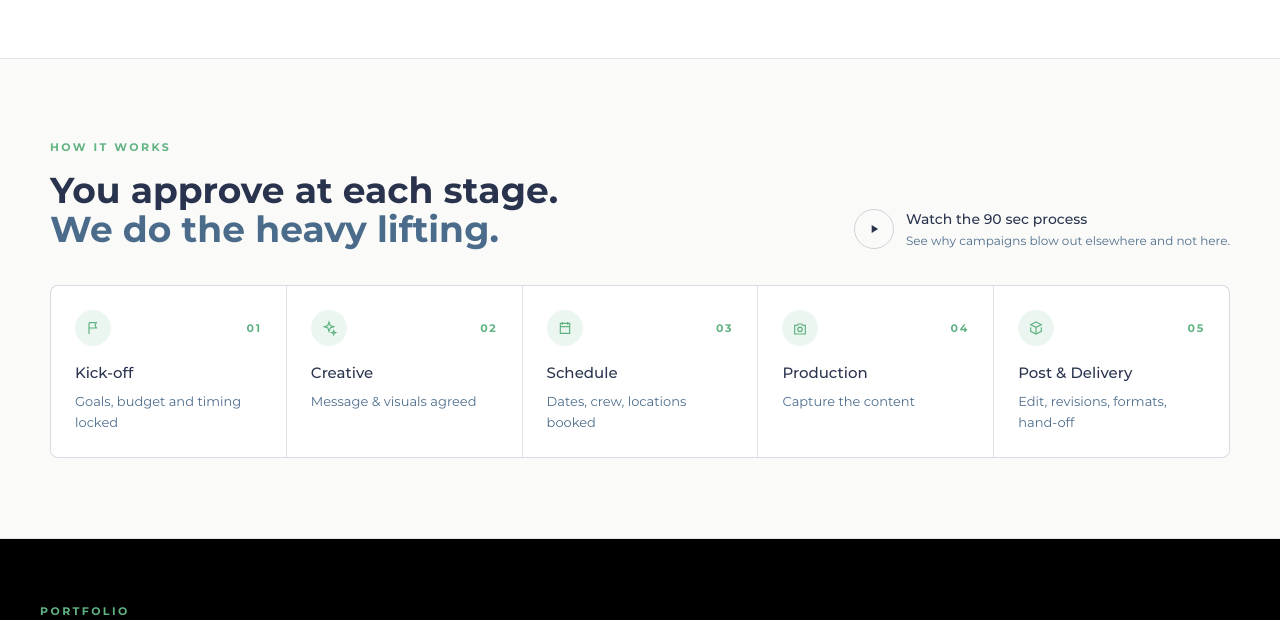
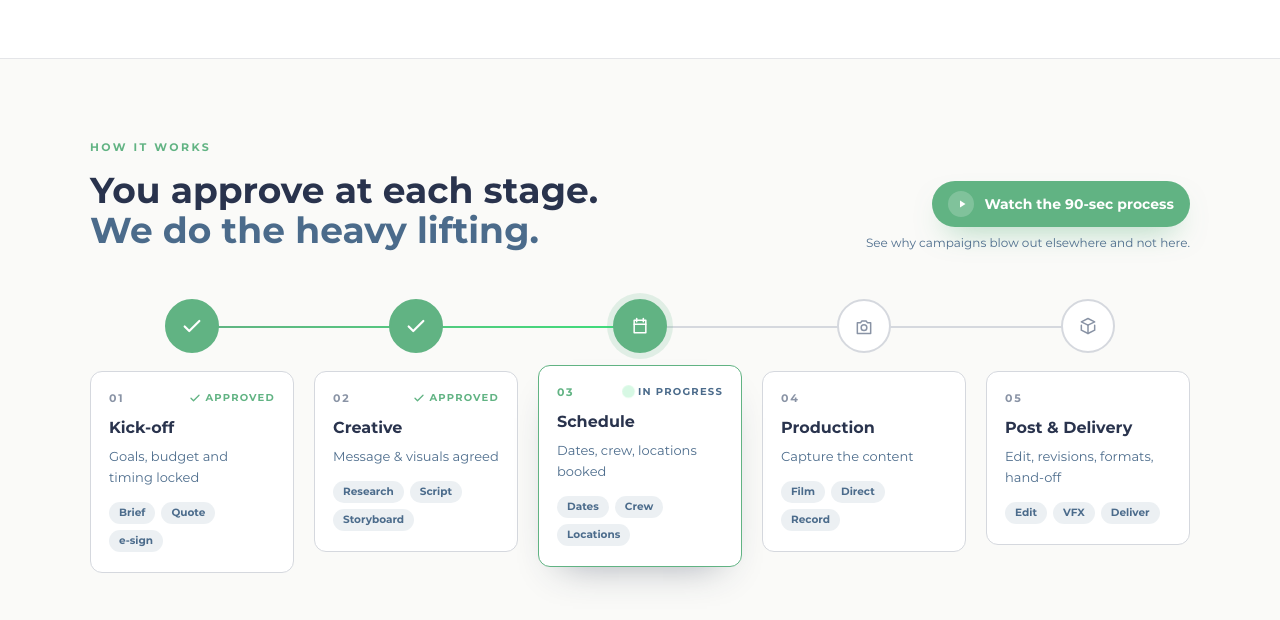
Before and after one commit to titusmaclaren/bif-homepage, a Next.js app: page / in a window 1280 px wide. Shown: the part 2040-2660 px from the top of the page. Built offline with nearby package versions, Linux system fonts and the light colour scheme.

Commit message:
Replace homepage process section

```diff
--- a/app/components/ProcessSteps.tsx
+++ b/app/components/ProcessSteps.tsx
@@ -1,82 +1,270 @@
 "use client";
 
+import { useEffect, useState } from "react";
 import { VideoTrigger } from "./VideoLightbox";
 
-const steps = [
-  { n: 1, title: "Kick-off", blurb: "Goals, budget and timing locked", icon: "flag" },
-  { n: 2, title: "Creative", blurb: "Message & visuals agreed", icon: "spark" },
-  { n: 3, title: "Schedule", blurb: "Dates, crew, locations booked", icon: "calendar" },
-  { n: 4, title: "Production", blurb: "Capture the content", icon: "camera" },
-  { n: 5, title: "Post & Delivery", blurb: "Edit, revisions, formats, hand-off", icon: "package" },
+type StepIconName = "flag" | "spark" | "calendar" | "camera" | "package";
+
+const steps: {
+  n: number;
+  title: string;
+  blurb: string;
+  icon: StepIconName;
+  meta: string[];
+}[] = [
+  {
+    n: 1,
+    title: "Kick-off",
+    blurb: "Goals, budget and timing locked",
+    icon: "flag",
+    meta: ["Brief", "Quote", "e-sign"],
+  },
+  {
+    n: 2,
+    title: "Creative",
+    blurb: "Message & visuals agreed",
+    icon: "spark",
+    meta: ["Research", "Script", "Storyboard"],
+  },
+  {
+    n: 3,
+    title: "Schedule",
+    blurb: "Dates, crew, locations booked",
+    icon: "calendar",
+    meta: ["Dates", "Crew", "Locations"],
+  },
+  {
+    n: 4,
+    title: "Production",
+    blurb: "Capture the content",
+    icon: "camera",
+    meta: ["Film", "Direct", "Record"],
+  },
+  {
+    n: 5,
+    title: "Post & Delivery",
+    blurb: "Edit, revisions, formats, hand-off",
+    icon: "package",
+    meta: ["Edit", "VFX", "Deliver"],
+  },
 ];
 
-type ProcessIcon = (typeof steps)[number]["icon"];
+const ADVANCE_MS = 2800;
 
 export function ProcessSteps() {
+  const [active, setActive] = useState(0);
+  const [paused, setPaused] = useState(false);
+
+  useEffect(() => {
+    if (paused) return undefined;
+
+    const id = window.setInterval(
+      () => setActive((current) => (current + 1) % steps.length),
+      ADVANCE_MS,
+    );
+
+    return () => window.clearInterval(id);
+  }, [paused]);
+
+  const fillPct = (active / (steps.length - 1)) * 100;
+
   return (
-    <section className="bg-off-white py-16 md:py-20 border-y border-fog/60">
-      <div className="mx-auto max-w-[1260px] px-6 lg:px-10">
-        <div className="grid md:grid-cols-12 gap-8 mb-9 items-end">
+    <section className="border-y border-fog/60 bg-off-white py-16 md:py-20">
+      <div className="mx-auto max-w-[1180px] px-6 lg:px-10">
+        <div className="mb-10 grid items-end gap-8 md:mb-12 md:grid-cols-12">
           <div className="md:col-span-7">
-            <p className="text-[11px] uppercase tracking-[0.22em] text-mint font-semibold mb-4">
+            <p className="mb-4 text-[11px] font-semibold uppercase tracking-[0.22em] text-mint">
               How it works
             </p>
-            <h2 className="font-bold text-navy text-3xl md:text-4xl leading-[1.08]">
+            <h2 className="text-3xl font-bold leading-[1.1] text-navy md:whitespace-nowrap md:text-4xl">
               You approve at each stage.
               <br />
               <span className="text-slate">We do the heavy lifting.</span>
             </h2>
           </div>
-          <div className="md:col-span-5 md:text-right">
+          <div className="flex flex-col items-start gap-2 md:col-span-5 md:items-end">
             <VideoTrigger
               video={{
                 vimeoId: "280487304",
                 category: "Process",
                 title: "How we work, in 90 seconds",
-                description: "The five-stage process behind every Black Iris Films project, from kick-off to delivery.",
+                description:
+                  "The five-stage process behind every Black Iris Films project, from kick-off to delivery.",
               }}
-              className="inline-flex items-center gap-3 text-sm font-medium text-navy hover:text-mint group"
+              className="group inline-flex items-center gap-2.5 whitespace-nowrap rounded-full bg-mint px-4 py-2.5 text-sm font-semibold text-white shadow-[0_14px_30px_-14px_rgba(97,179,131,0.7)] transition-colors hover:bg-navy"
             >
-              <span className="inline-flex items-center justify-center w-10 h-10 rounded-full border border-navy/20 group-hover:border-mint group-hover:bg-mint transition-all">
-                <svg width="14" height="14" viewBox="0 0 24 24" fill="currentColor" className="text-navy group-hover:text-white">
+              <span className="flex h-[26px] w-[26px] items-center justify-center rounded-full bg-white/20">
+                <svg
+                  width="12"
+                  height="12"
+                  viewBox="0 0 24 24"
+                  fill="currentColor"
+                  className="ml-px"
+                  aria-hidden="true"
+                >
                   <path d="M8 5v14l11-7z" />
                 </svg>
               </span>
-              <span className="text-left">
-                <span className="block">Watch the 90 sec process</span>
-                <span className="block text-xs text-slate font-normal mt-1">See why campaigns blow out elsewhere and not here.</span>
-              </span>
+              Watch the 90-sec process
             </VideoTrigger>
+            <span className="text-xs text-slate md:text-right">
+              See why campaigns blow out elsewhere and not here.
+            </span>
           </div>
         </div>
 
-        <ol className="grid grid-cols-1 gap-px overflow-hidden rounded-lg border border-fog/70 bg-fog/70 sm:grid-cols-2 md:grid-cols-5">
-          {steps.map((s) => (
-            <li key={s.n} className="bg-white p-5 md:p-6">
-              <div className="flex items-center justify-between gap-4">
-                <span className="inline-flex h-9 w-9 items-center justify-center rounded-full bg-mint/12 text-mint">
-                  <StepIcon icon={s.icon} />
-                </span>
-                <span className="text-[11px] font-bold uppercase tracking-[0.16em] text-mint">
-                  {String(s.n).padStart(2, "0")}
-                </span>
-              </div>
-              <div className="mt-4 text-navy font-medium text-[15px]">{s.title}</div>
-              <div className="mt-1.5 text-slate text-[13px] leading-relaxed">{s.blurb}</div>
-            </li>
-          ))}
-        </ol>
+        <div
+          className="relative"
+          onMouseEnter={() => setPaused(true)}
+          onMouseLeave={() => setPaused(false)}
+        >
+          <div className="pointer-events-none absolute left-[10%] right-[10%] top-[27px] hidden h-0.5 rounded bg-fog md:block">
+            <div
+              className="h-full rounded bg-gradient-to-r from-mint to-[#3BDE7A] transition-[width] duration-700 ease-out"
+              style={{ width: `${fillPct}%` }}
+            />
+          </div>
+
+          <ol className="grid grid-cols-1 gap-5 sm:grid-cols-2 md:grid-cols-5">
+            {steps.map((step, index) => {
+              const isActive = index === active;
+              const done = index < active;
+
+              return (
+                <li key={step.n} className="flex flex-col items-center">
+                  <button
+                    type="button"
+                    onClick={() => setActive(index)}
+                    aria-label={`Stage ${step.n}: ${step.title}`}
+                    className={[
+                      "relative z-10 flex h-[54px] w-[54px] items-center justify-center rounded-full border-2 transition-all duration-[400ms]",
+                      done || isActive
+                        ? "border-mint bg-mint"
+                        : "border-fog bg-white",
+                      isActive
+                        ? "shadow-[0_0_0_6px_rgba(97,179,131,0.16)]"
+                        : "",
+                    ].join(" ")}
+                  >
+                    {done ? (
+                      <CheckIcon
+                        className="h-[22px] w-[22px] text-white"
+                        strokeWidth={2.4}
+                      />
+                    ) : (
+                      <StepIcon
+                        icon={step.icon}
+                        className={`h-5 w-5 ${
+                          isActive ? "text-white" : "text-[#8993A5]"
+                        }`}
+                      />
+                    )}
+                  </button>
+
+                  <button
+                    type="button"
+                    onClick={() => setActive(index)}
+                    className={[
+                      "mt-[18px] w-full rounded-xl border bg-white p-[18px] pb-5 pt-[18px] text-left transition-all duration-[400ms]",
+                      isActive
+                        ? "-translate-y-1.5 border-mint shadow-[0_18px_38px_-22px_rgba(41,51,77,0.45)]"
+                        : "border-fog",
+                    ].join(" ")}
+                  >
+                    <div className="mb-2.5 flex min-h-[16px] items-center justify-between">
+                      <span
+                        className={`text-[11px] font-bold tracking-[0.16em] ${
+                          isActive ? "text-mint" : "text-[#8993A5]"
+                        }`}
+                      >
+                        {String(step.n).padStart(2, "0")}
+                      </span>
+                      {done ? (
+                        <span className="inline-flex items-center gap-1 text-[10px] font-semibold uppercase tracking-[0.12em] text-mint">
+                          <CheckIcon
+                            className="h-3 w-3 text-mint"
+                            strokeWidth={2.6}
+                          />{" "}
+                          Approved
+                        </span>
+                      ) : isActive ? (
+                        <span className="inline-flex items-center gap-1.5 text-[10px] font-semibold uppercase tracking-[0.12em] text-slate">
+                          <span className="h-[7px] w-[7px] animate-ping rounded-full bg-[#3BDE7A]" />{" "}
+                          In progress
+                        </span>
+                      ) : null}
+                    </div>
+                    <div className="mb-1.5 text-base font-bold text-navy">
+                      {step.title}
+                    </div>
+                    <div className="mb-3.5 text-[13px] leading-relaxed text-slate">
+                      {step.blurb}
+                    </div>
+                    <div className="flex flex-wrap gap-1.5">
+                      {step.meta.map((meta) => (
+                        <span
+                          key={meta}
+                          className="rounded-full bg-slate/10 px-2.5 py-[3px] text-[10.5px] font-semibold text-slate"
+                        >
+                          {meta}
+                        </span>
+                      ))}
+                    </div>
+                  </button>
+                </li>
+              );
+            })}
+          </ol>
+        </div>
       </div>
     </section>
   );
 }
 
-function StepIcon({ icon }: { icon: ProcessIcon }) {
-  const common = "h-4 w-4";
+function CheckIcon({
+  className,
+  strokeWidth = 2,
+}: {
+  className?: string;
+  strokeWidth?: number;
+}) {
+  return (
+    <svg
+      aria-hidden="true"
+      className={className}
+      viewBox="0 0 24 24"
+      fill="none"
+      stroke="currentColor"
+      strokeWidth={strokeWidth}
+      strokeLinecap="round"
+      strokeLinejoin="round"
+    >
+      <path d="M4 12.5 9 17.5 20 6.5" />
+    </svg>
+  );
+}
+
+function StepIcon({
+  icon,
+  className,
+}: {
+  icon: StepIconName;
+  className?: string;
+}) {
+  const common = {
+    className,
+    viewBox: "0 0 24 24",
+    fill: "none",
+    stroke: "currentColor",
+    strokeWidth: 1.8,
+    strokeLinecap: "round" as const,
+    strokeLinejoin: "round" as const,
+    "aria-hidden": true,
+  };
 
   if (icon === "flag") {
     return (
-      <svg aria-hidden="true" className={common} viewBox="0 0 24 24" fill="none" stroke="currentColor" strokeWidth="1.8">
+      <svg {...common}>
         <path d="M6 21V4" />
         <path d="M6 4h11l-2 4 2 4H6" />
       </svg>
@@ -85,7 +273,7 @@ function StepIcon({ icon }: { icon: ProcessIcon }) {
 
   if (icon === "spark") {
     return (
-      <svg aria-hidden="true" className={common} viewBox="0 0 24 24" fill="none" stroke="currentColor" strokeWidth="1.8">
+      <svg {...common}>
         <path d="m12 3 1.8 5.2L19 10l-5.2 1.8L12 17l-1.8-5.2L5 10l5.2-1.8L12 3Z" />
         <path d="m19 16 .8 2.2L22 19l-2.2.8L19 22l-.8-2.2L16 19l2.2-.8L19 16Z" />
       </svg>
@@ -94,7 +282,7 @@ function StepIcon({ icon }: { icon: ProcessIcon }) {
 
   if (icon === "calendar") {
     return (
-      <svg aria-hidden="true" className={common} viewBox="0 0 24 24" fill="none" stroke="currentColor" strokeWidth="1.8">
+      <svg {...common}>
         <path d="M5 5h14v15H5z" />
         <path d="M8 3v4" />
         <path d="M16 3v4" />
@@ -105,7 +293,7 @@ function StepIcon({ icon }: { icon: ProcessIcon }) {
 
   if (icon === "camera") {
     return (
-      <svg aria-hidden="true" className={common} viewBox="0 0 24 24" fill="none" stroke="currentColor" strokeWidth="1.8">
+      <svg {...common}>
         <path d="M4 8h4l1.5-2h5L16 8h4v13H4z" />
         <circle cx="12" cy="14" r="3.4" />
       </svg>
@@ -113,7 +301,7 @@ function StepIcon({ icon }: { icon: ProcessIcon }) {
   }
 
   return (
-    <svg aria-hidden="true" className={common} viewBox="0 0 24 24" fill="none" stroke="currentColor" strokeWidth="1.8">
+    <svg {...common}>
       <path d="m12 3 8 4-8 4-8-4 8-4Z" />
       <path d="M4 11v6l8 4 8-4v-6" />
       <path d="M12 11v10" />
```
